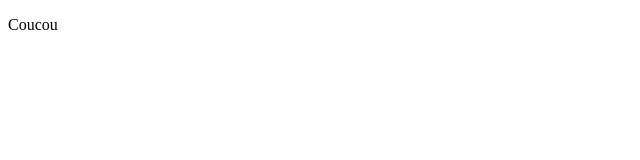
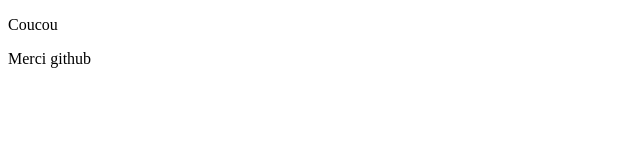
Before and after one commit to Willios/projetnb, a plain HTML site: page Index.html in a window 1280 px wide. Shown: the full height of the page, 0-640 px from the left. Drawn offline with Linux system fonts and the light colour scheme.

Commit message:
Ajout paragraph

```diff
--- a/Index.html
+++ b/Index.html
@@ -7,5 +7,6 @@
 </head>
 <body>
     <p>Coucou</p>
+    <p>Merci github</p>
 </body>
 </html>
```
